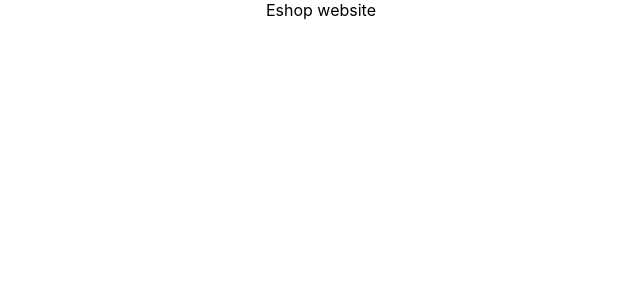
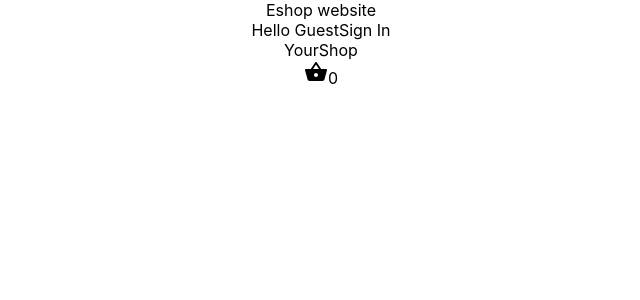
Before and after one commit to sgujuluva/ecommerce-shopping-react, a React (Create React App) app: page / in a window 1280 px wide. Shown: the top 300 px of the page, without its empty margins (319-959 px from the left). Built offline with nearby package versions, Linux system fonts and the light colour scheme.

Commit message:
header componnet

```diff
--- a/package.json
+++ b/package.json
@@ -3,6 +3,10 @@
   "version": "0.1.0",
   "private": true,
   "dependencies": {
+    "@emotion/react": "^11.10.0",
+    "@emotion/styled": "^11.10.0",
+    "@mui/icons-material": "^5.8.4",
+    "@mui/material": "^5.9.3",
     "@testing-library/jest-dom": "^5.16.4",
     "@testing-library/react": "^13.3.0",
     "@testing-library/user-event": "^13.5.0",
--- a/src/App.js
+++ b/src/App.js
@@ -1,9 +1,14 @@
+//components
+import Header from "./components/Header"
+//styles
 import './App.css';
+
 
 function App() {
   return (
     <div className="App">
      Eshop website
+     <Header/>
     </div>
   );
 }
--- a/src/components/Header/index.jsx
+++ b/src/components/Header/index.jsx
@@ -1,5 +1,6 @@
 import React from 'react'
-
+//importing from material-ui
+import ShoppingBasketIcon from '@mui/icons-material/ShoppingBasket';
 function Header() {
   return (
     <>
@@ -14,12 +15,12 @@ function Header() {
     <span className = "nav-item-secondline">Sign In</span>
     </div>
     <div className="nav-item">
-    <span className = "nav-item-firstline">Hello Guest</span>
-    <span className = "nav-item-secondline">Sign In</span>
+    <span className = "nav-item-firstline">Your</span>
+    <span className = "nav-item-secondline">Shop</span>
         </div>
         <div className="nav-item">
-        <span className = "nav-item-firstline">Hello Guest</span>
-    <span className = "nav-item-secondline">Sign In</span>
+       <ShoppingBasketIcon/>
+    <span className = "nav-item-secondline">0</span>
         </div>
     </div>
     </>
```
Also changed, not shown: 1 other file (tests, documents, lock files or other folders).
